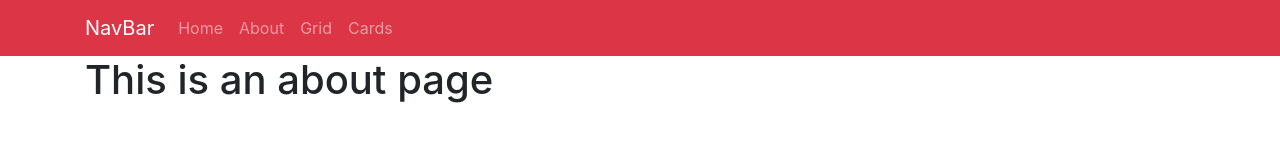
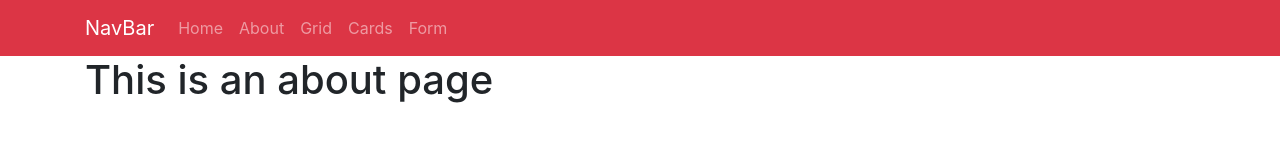
Before and after one commit to edgardo001/03_demovue_bootstrap1, a Vue app: page /about in a window 1280 px wide. Shown: the top 160 px of the page. Built offline with nearby package versions, Linux system fonts and the light colour scheme.

Commit message:
Se agrega ruta form a navbar

```diff
--- a/src/App.vue
+++ b/src/App.vue
@@ -13,6 +13,7 @@
                <b-nav-item :to="{name: 'about'}">About</b-nav-item>
                <b-nav-item :to="{name: 'grid'}">Grid</b-nav-item>
                <b-nav-item :to="{name: 'cards'}">Cards</b-nav-item>
+               <b-nav-item :to="{name: 'form'}">Form</b-nav-item>
              </b-navbar-nav>
            </b-collapse>
         </b-container>
```
